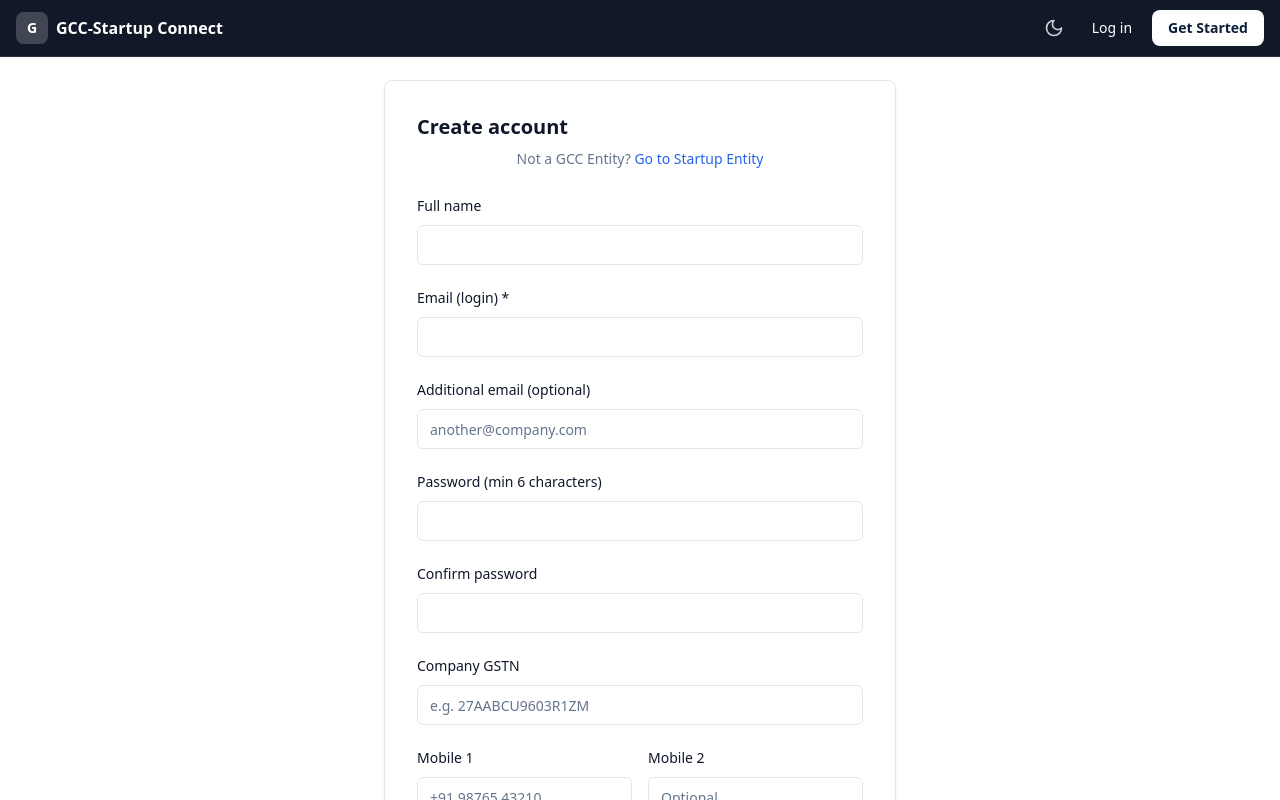
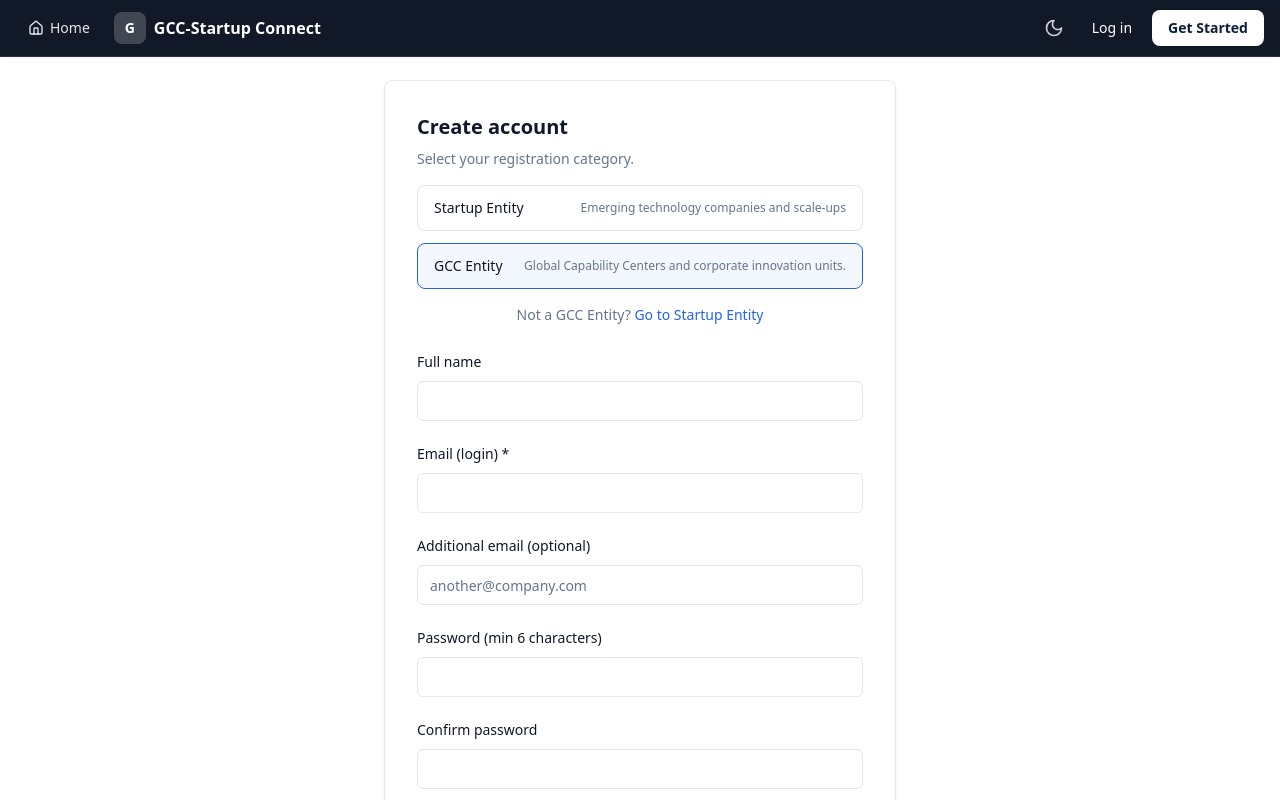
Before and after one commit to MakesMindMatrix/mxgrad-frontend, a React (Vite) app: page /register in a window 1280 px wide. Built offline with nearby package versions, Linux system fonts and the light colour scheme; no server answers.

Commit message:
modified signup theme

```diff
--- a/src/components/AppLayout.tsx
+++ b/src/components/AppLayout.tsx
@@ -114,17 +114,6 @@ export default function AppLayout({ children }: { children: React.ReactNode }) {
 
       {/* Main content - fixed height; only inner content scrolls */}
       <main className={clsx('flex-1 flex flex-col min-h-0 overflow-hidden bg-page pt-14 relative', sidebarOpen ? 'ml-56' : 'ml-16')}>
-        {!sidebarOpen && (
-          <button
-            type="button"
-            onClick={() => setSidebarOpen(true)}
-            className="fixed left-16 top-20 z-30 flex items-center justify-center rounded-r-md border border-white/10 bg-sidebar p-2 text-white/90 shadow-md hover:bg-white/10 hover:text-white transition"
-            aria-label="Open sidebar"
-            title="Open sidebar"
-          >
-            <ChevronRight className="h-5 w-5" />
-          </button>
-        )}
         <div className="flex-1 min-h-0 overflow-y-auto">
           {children}
         </div>
--- a/src/components/Navbar.tsx
+++ b/src/components/Navbar.tsx
@@ -4,7 +4,7 @@ import { useAuth } from '@/lib/auth-context';
 import { useTheme } from '@/lib/theme-context';
 import { adminApi } from '@/lib/api';
 import { Button } from '@/components/ui/button';
-import { User, LogOut, LayoutDashboard, Compass, Shield, Sun, Moon, Bell } from 'lucide-react';
+import { User, LogOut, LayoutDashboard, Compass, Shield, Sun, Moon, Bell, Home } from 'lucide-react';
 
 function AdminNotifications() {
   const [open, setOpen] = useState(false);
@@ -66,6 +66,7 @@ export default function Navbar() {
   const location = useLocation();
   const isHome = location.pathname === '/';
   const isRegister = location.pathname === '/register';
+  const isLogin = location.pathname === '/login';
 
   // On home we use the entrance header; don't render this navbar
   if (isHome) return null;
@@ -73,6 +74,16 @@ export default function Navbar() {
   return (
     <nav className="fixed top-0 left-0 right-0 z-50 bg-nav text-nav border-b border-white/10 shadow-sm">
       <div className="container mx-auto flex items-center justify-between h-14 px-4">
+        <div className="flex items-center gap-3">
+          {(isLogin || isRegister) && (
+            <Link
+              to="/"
+              className="flex items-center gap-1.5 rounded-lg px-3 py-2 text-sm font-medium text-white/90 hover:bg-white/10 hover:text-white transition"
+            >
+              <Home className="h-4 w-4" />
+              Home
+            </Link>
+          )}
           <Link
             to={
               isAuthenticated && user
@@ -90,6 +101,7 @@ export default function Navbar() {
             </div>
             <span>GCC-Startup Connect</span>
           </Link>
+        </div>
 
         <div className="flex items-center gap-2">
           <button
--- a/src/pages/Register.tsx
+++ b/src/pages/Register.tsx
@@ -76,6 +76,34 @@ export default function Register() {
       <div className="w-full max-w-lg relative z-0">
         <div className="page-card p-8 shadow-xl">
           <h1 className="text-xl font-bold text-foreground mb-2">Create account</h1>
+          <p className="text-muted-foreground text-sm mt-1 mb-4">Select your registration category.</p>
+
+          <div className="space-y-3 mb-4">
+            <button
+              type="button"
+              onClick={() => setRole('STARTUP')}
+              className={`w-full flex items-center justify-between rounded-lg border px-4 py-3 text-left transition-colors ${
+                role === 'STARTUP'
+                  ? 'border-primary bg-primary/5 text-foreground'
+                  : 'border-border bg-card hover:border-primary/50'
+              }`}
+            >
+              <span className="font-medium text-sm">Startup Entity</span>
+              <span className="text-muted-foreground text-xs">Emerging technology companies and scale-ups</span>
+            </button>
+            <button
+              type="button"
+              onClick={() => setRole('GCC')}
+              className={`w-full flex items-center justify-between rounded-lg border px-4 py-3 text-left transition-colors ${
+                role === 'GCC'
+                  ? 'border-primary bg-primary/5 text-foreground'
+                  : 'border-border bg-card hover:border-primary/50'
+              }`}
+            >
+              <span className="font-medium text-sm">GCC Entity</span>
+              <span className="text-muted-foreground text-xs">Global Capability Centers and corporate innovation units.</span>
+            </button>
+          </div>
           <p className="text-sm text-muted-foreground mb-6 text-center">
             {role === 'GCC' ? (
               <>Not a GCC Entity? <button type="button" onClick={() => setRole('STARTUP')} className="text-primary hover:underline font-medium">Go to Startup Entity</button></>
--- a/src/pages/home/HowItWorksSection.tsx
+++ b/src/pages/home/HowItWorksSection.tsx
@@ -10,13 +10,13 @@ const STEPS = [
 
 export default function HowItWorksSection() {
   return (
-    <section id="how-it-works" className="py-16 md:py-20 bg-white scroll-mt-20 overflow-hidden">
+    <section id="how-it-works" className="py-12 md:py-14 bg-white scroll-mt-20 overflow-hidden">
       <div className="max-w-7xl mx-auto px-4 sm:px-6">
         <motion.div
           initial={{ opacity: 0, y: 20 }}
           whileInView={{ opacity: 1, y: 0 }}
           viewport={{ once: true }}
-          className="text-center mb-10 md:mb-12"
+          className="text-center mb-8 md:mb-10"
         >
           <h2 className="text-3xl sm:text-4xl font-bold text-home-text-dark tracking-tight mb-4">
             How It Works
@@ -26,37 +26,76 @@ export default function HowItWorksSection() {
           </p>
         </motion.div>
 
-        {/* Desktop/tablet: compact grid so the section fits on-screen */}
-        <div className="hidden md:block">
-          <div className="mx-auto max-w-6xl">
-            <div className="grid grid-cols-2 lg:grid-cols-4 gap-5 lg:gap-4">
-              {STEPS.map((step, i) => (
+        {/* Desktop: vertical dotted line with alternating left/right cards - shrunk */}
+        <div className="relative hidden md:block max-w-4xl mx-auto">
+          <div
+            className="absolute left-1/2 top-0 bottom-0 w-0 -translate-x-1/2 border-l-2 border-home-accent/40 pointer-events-none z-0"
+            style={{ borderStyle: 'dotted' }}
+            aria-hidden
+          />
+          <div className="relative flex flex-col gap-5">
+            {STEPS.map((step, i) => {
+              const isLeft = i % 2 === 0;
+              return (
                 <motion.div
                   key={step.title}
-                  initial={{ opacity: 0, y: 14 }}
+                  initial={{ opacity: 0, y: 20 }}
                   whileInView={{ opacity: 1, y: 0 }}
-                  viewport={{ once: true, margin: '-60px' }}
-                  transition={{ duration: 0.35, delay: i * 0.06 }}
-                  whileHover={{
-                    y: -4,
-                    scale: 1.01,
-                    boxShadow: '0 18px 36px -18px rgba(11, 31, 58, 0.22), 0 0 0 1px rgba(37, 99, 235, 0.10)',
-                  }}
-                  className="relative rounded-2xl border border-home-text-dark/10 bg-white px-5 py-5 lg:px-4 lg:py-4 shadow-md hover:border-home-accent/20 transition-all duration-300 cursor-default group"
+                  viewport={{ once: true, margin: '-40px' }}
+                  transition={{ duration: 0.4, delay: i * 0.08 }}
+                  className="relative grid grid-cols-[1fr_auto_1fr] gap-4 items-center"
                 >
-                  <div className="absolute -top-3 left-4 rounded-full border border-home-text-dark/10 bg-white px-2 py-0.5 text-xs font-semibold text-home-text-dark/70">
-                    Step {i + 1}
+                  <div className={isLeft ? 'flex justify-end' : ''}>
+                    {isLeft && (
+                      <motion.div
+                        whileHover={{
+                          y: -4,
+                          scale: 1.02,
+                          boxShadow: '0 20px 40px -12px rgba(11, 31, 58, 0.15), 0 0 0 1px rgba(37, 99, 235, 0.08)',
+                        }}
+                        transition={{ type: 'spring', stiffness: 350, damping: 22 }}
+                        className="relative w-full max-w-[260px] p-5 rounded-xl border border-home-text-dark/10 bg-white shadow-lg hover:border-home-accent/20 transition-all duration-300 cursor-default group"
+                      >
+                        <div className="absolute inset-0 rounded-xl bg-gradient-to-br from-home-accent/[0.07] to-transparent opacity-0 group-hover:opacity-100 transition-opacity duration-300 pointer-events-none" />
+                        <div className="relative flex flex-col items-center text-center">
+                          <div className="w-10 h-10 rounded-xl bg-home-accent/10 flex items-center justify-center mb-2.5 text-home-accent group-hover:bg-home-accent/20 transition-colors">
+                            <step.icon className="w-5 h-5" />
+                          </div>
+                          <h3 className="font-semibold text-home-text-dark text-sm mb-1">{step.title}</h3>
+                          <p className="text-home-text-dark/70 text-xs leading-relaxed">{step.desc}</p>
+                        </div>
+                      </motion.div>
+                    )}
                   </div>
-                  <div className="flex flex-col items-start text-left">
-                    <div className="w-10 h-10 rounded-xl bg-home-accent/10 flex items-center justify-center mb-3 text-home-accent group-hover:bg-home-accent/20 transition-colors">
-                      <step.icon className="w-5 h-5" />
-                    </div>
-                    <h3 className="font-semibold text-home-text-dark mb-1.5">{step.title}</h3>
-                    <p className="text-home-text-dark/70 text-sm leading-relaxed">{step.desc}</p>
+                  <div
+                    className="w-3.5 h-3.5 rounded-full bg-home-accent border-[2.5px] border-white shadow-md z-10 flex-shrink-0"
+                    aria-hidden
+                  />
+                  <div className={!isLeft ? 'flex justify-start' : ''}>
+                    {!isLeft && (
+                      <motion.div
+                        whileHover={{
+                          y: -4,
+                          scale: 1.02,
+                          boxShadow: '0 20px 40px -12px rgba(11, 31, 58, 0.15), 0 0 0 1px rgba(37, 99, 235, 0.08)',
+                        }}
+                        transition={{ type: 'spring', stiffness: 350, damping: 22 }}
+                        className="relative w-full max-w-[260px] p-5 rounded-xl border border-home-text-dark/10 bg-white shadow-lg hover:border-home-accent/20 transition-all duration-300 cursor-default group"
+                      >
+                        <div className="absolute inset-0 rounded-xl bg-gradient-to-br from-home-accent/[0.07] to-transparent opacity-0 group-hover:opacity-100 transition-opacity duration-300 pointer-events-none" />
+                        <div className="relative flex flex-col items-center text-center">
+                          <div className="w-10 h-10 rounded-xl bg-home-accent/10 flex items-center justify-center mb-2.5 text-home-accent group-hover:bg-home-accent/20 transition-colors">
+                            <step.icon className="w-5 h-5" />
+                          </div>
+                          <h3 className="font-semibold text-home-text-dark text-sm mb-1">{step.title}</h3>
+                          <p className="text-home-text-dark/70 text-xs leading-relaxed">{step.desc}</p>
+                        </div>
+                      </motion.div>
+                    )}
                   </div>
                 </motion.div>
-              ))}
-            </div>
+              );
+            })}
           </div>
         </div>
 
--- a/src/pages/home/StatsSection.tsx
+++ b/src/pages/home/StatsSection.tsx
@@ -21,7 +21,7 @@ const ITEMS = [
 
 export default function StatsSection() {
   return (
-    <section className="py-24 bg-home-text-dark">
+    <section className="py-20 bg-slate-800">
       <div className="max-w-7xl mx-auto px-4 sm:px-6">
         <div className="grid grid-cols-1 sm:grid-cols-2 lg:grid-cols-4 gap-10">
           {ITEMS.map((item, i) => (
```
Lines whose indentation alone changed are shown as unchanged.
